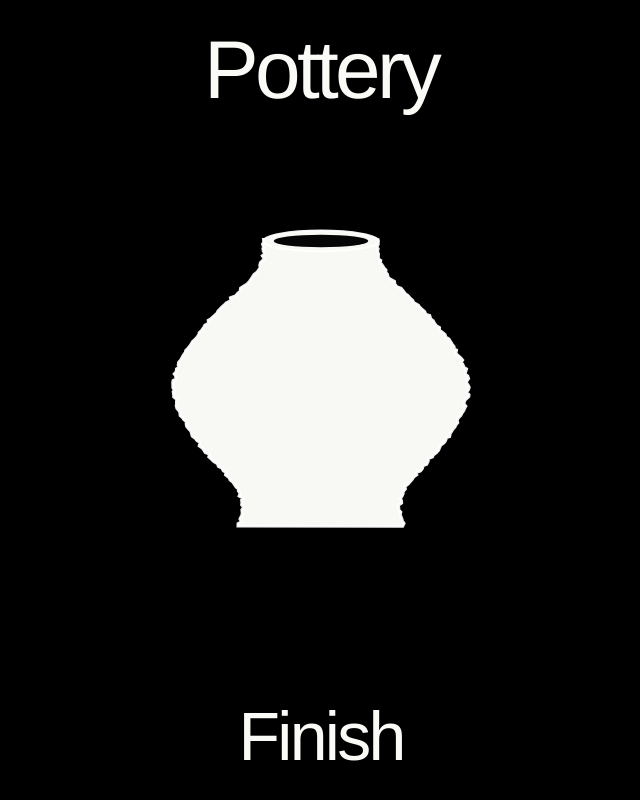
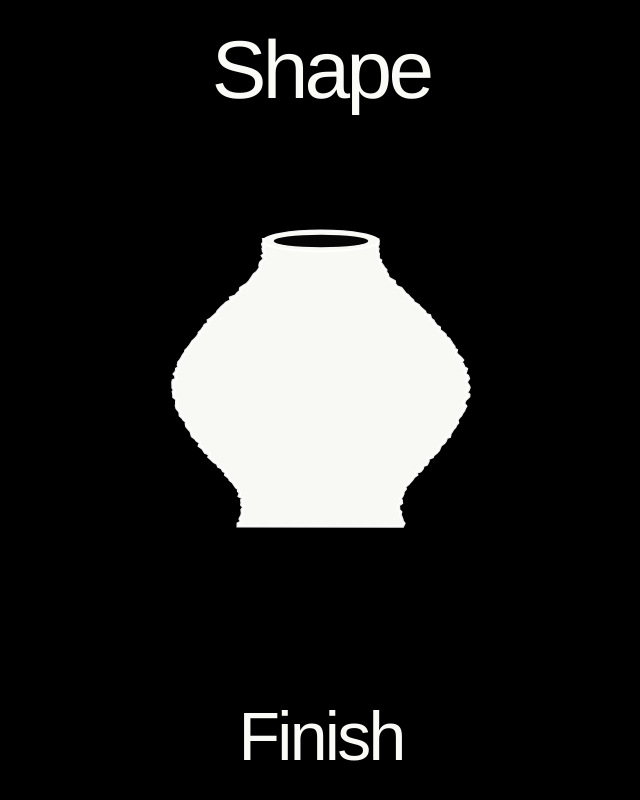
Before and after one commit to 1012081579/pottery, a Next.js app: page / in a window 1280 px wide. Shown: the whole page, without its empty margins (319-959 px from the left). Built offline with nearby package versions, Linux system fonts and the light colour scheme; a web font is replaced by a local one.

Commit message:
Show current stage in pottery header

```diff
--- a/app/page.tsx
+++ b/app/page.tsx
@@ -18,6 +18,12 @@ const PotteryModel = lazy(async () => {
 
 type Stage = "shape" | "write" | "fire" | "reveal";
 type ModelStatus = "loading" | "ready" | "unavailable";
+const STAGE_TITLES: Record<Stage, string> = {
+  shape: "Shape",
+  write: "Write",
+  fire: "Fire",
+  reveal: "Done",
+};
 type MicStatus =
   | "idle"
   | "requesting"
@@ -976,7 +982,7 @@ export default function Home() {
     <main className={`experience stage-${stage}`}>
       <section className="studio-shell" aria-label="泥火间陶艺工作室">
         <header className="topbar">
-          <h1 className="poster-title">Pottery</h1>
+          <h1 className="poster-title">{STAGE_TITLES[stage]}</h1>
         </header>
 
         <div className="stage-body">
```
Also changed, not shown: 1 other file (tests, documents, lock files or other folders).
